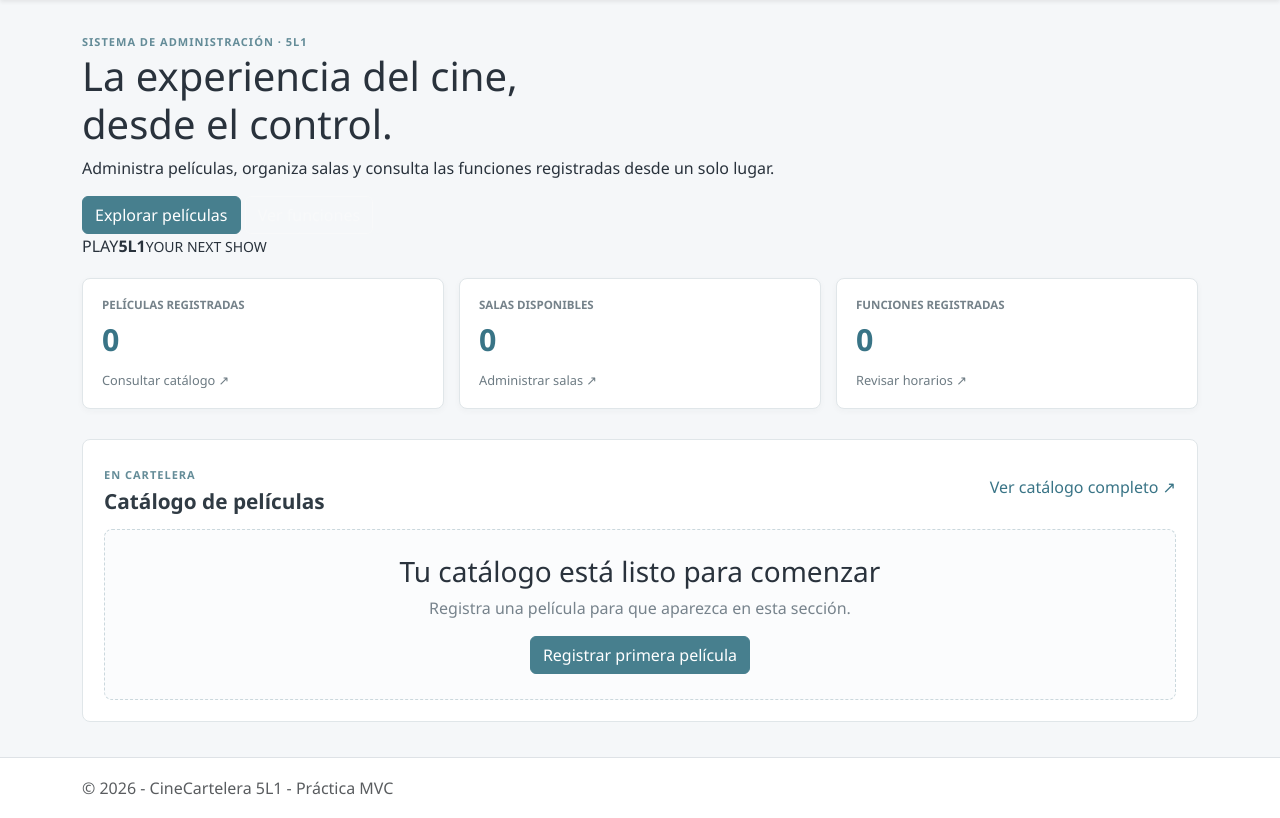
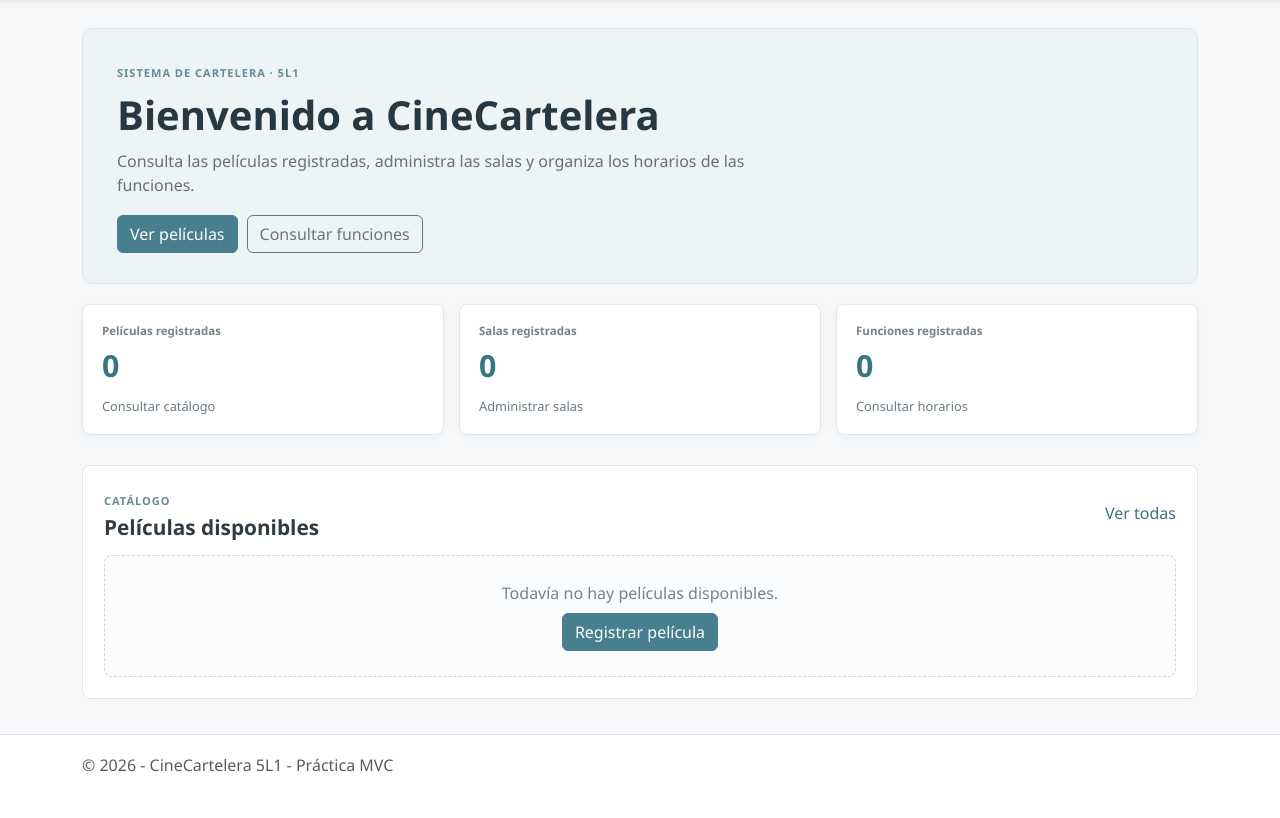
Before and after one commit to JEEM244/beta, an ASP.NET Core app: page / in a window 1280 px wide. Shown: the part 62-880 px from the top of the page. After the commit the page ends 834 px from the top, so only its background shows below. Run offline with ASP.NET Core 8, Linux system fonts and the light colour scheme.

Commit message:
Simplificar página de inicio manteniendo la plantilla clara

```diff
--- a/CineCarteleraV2_5L1/Views/Home/Index.cshtml
+++ b/CineCarteleraV2_5L1/Views/Home/Index.cshtml
@@ -3,65 +3,52 @@
     ViewData["Title"] = "Inicio";
 }
 
-<section class="hero-panel">
-    <div class="hero-content">
-        <span class="eyebrow">SISTEMA DE ADMINISTRACIÓN · 5L1</span>
-        <h1>La experiencia del cine,<br /><span>desde el control.</span></h1>
-        <p>Administra películas, organiza salas y consulta las funciones registradas desde un solo lugar.</p>
-        <div class="hero-actions">
-            <a asp-controller="Peliculas" asp-action="Index" class="btn btn-accent">Explorar películas</a>
-            <a asp-controller="Funciones" asp-action="Index" class="btn btn-outline-light">Ver funciones</a>
-        </div>
-    </div>
-    <div class="hero-decoration" aria-hidden="true">
-        <div class="film-circle"></div>
-        <div class="ticket-shape"><span>PLAY</span><strong>5L1</strong><small>YOUR NEXT SHOW</small></div>
+<section class="welcome-panel">
+    <span class="eyebrow">SISTEMA DE CARTELERA · 5L1</span>
+    <h1>Bienvenido a CineCartelera</h1>
+    <p>Consulta las películas registradas, administra las salas y organiza los horarios de las funciones.</p>
+    <div class="welcome-links">
+        <a asp-controller="Peliculas" asp-action="Index" class="btn btn-primary">Ver películas</a>
+        <a asp-controller="Funciones" asp-action="Index" class="btn btn-outline-secondary">Consultar funciones</a>
     </div>
 </section>
 
 <section class="stats-grid">
     <a asp-controller="Peliculas" asp-action="Index" class="stat-card">
-        <span class="stat-label">PELÍCULAS REGISTRADAS</span>
+        <span class="stat-label">Películas registradas</span>
         <strong>@ViewBag.TotalPeliculas</strong>
-        <span class="stat-link">Consultar catálogo <span>↗</span></span>
+        <span class="stat-link">Consultar catálogo</span>
     </a>
     <a asp-controller="Salas" asp-action="Index" class="stat-card">
-        <span class="stat-label">SALAS DISPONIBLES</span>
+        <span class="stat-label">Salas registradas</span>
         <strong>@ViewBag.TotalSalas</strong>
-        <span class="stat-link">Administrar salas <span>↗</span></span>
+        <span class="stat-link">Administrar salas</span>
     </a>
-    <a asp-controller="Funciones" asp-action="Index" class="stat-card stat-card-highlight">
-        <span class="stat-label">FUNCIONES REGISTRADAS</span>
+    <a asp-controller="Funciones" asp-action="Index" class="stat-card">
+        <span class="stat-label">Funciones registradas</span>
         <strong>@ViewBag.TotalFunciones</strong>
-        <span class="stat-link">Revisar horarios <span>↗</span></span>
+        <span class="stat-link">Consultar horarios</span>
     </a>
 </section>
 
 <section class="catalog-section">
     <div class="section-heading">
         <div>
-            <span class="eyebrow">EN CARTELERA</span>
-            <h2>Catálogo de películas</h2>
+            <span class="eyebrow">CATÁLOGO</span>
+            <h2>Películas disponibles</h2>
         </div>
-        <a asp-controller="Peliculas" asp-action="Index" class="text-link">Ver catálogo completo ↗</a>
+        <a asp-controller="Peliculas" asp-action="Index">Ver todas</a>
     </div>
 
     @if (Model.Any())
     {
-        <div class="movie-grid">
+        <div class="movie-list">
             @foreach (var pelicula in Model)
             {
-                <article class="movie-card">
-                    <div class="movie-poster">
-                        <span class="poster-tag">@pelicula.Clasificacion</span>
-                        <span class="poster-symbol">C</span>
-                        <span class="poster-genre">@pelicula.Genero</span>
-                    </div>
-                    <div class="movie-info">
-                        <h3>@pelicula.Titulo</h3>
-                        <p>@pelicula.DuracionMinutos min <span>·</span> @pelicula.Genero</p>
-                        <a asp-controller="Peliculas" asp-action="Details" asp-route-id="@pelicula.IdPelicula">Ver detalles ↗</a>
-                    </div>
+                <article class="movie-item">
+                    <h3>@pelicula.Titulo</h3>
+                    <p>@pelicula.Genero · @pelicula.DuracionMinutos minutos · Clasificación @pelicula.Clasificacion</p>
+                    <a asp-controller="Peliculas" asp-action="Details" asp-route-id="@pelicula.IdPelicula">Consultar detalles</a>
                 </article>
             }
         </div>
@@ -69,9 +56,8 @@
     else
     {
         <div class="empty-state">
-            <h3>Tu catálogo está listo para comenzar</h3>
-            <p>Registra una película para que aparezca en esta sección.</p>
-            <a asp-controller="Peliculas" asp-action="Create" class="btn btn-accent">Registrar primera película</a>
+            <p class="mb-2">Todavía no hay películas disponibles.</p>
+            <a asp-controller="Peliculas" asp-action="Create" class="btn btn-primary">Registrar película</a>
         </div>
     }
 </section>
```
